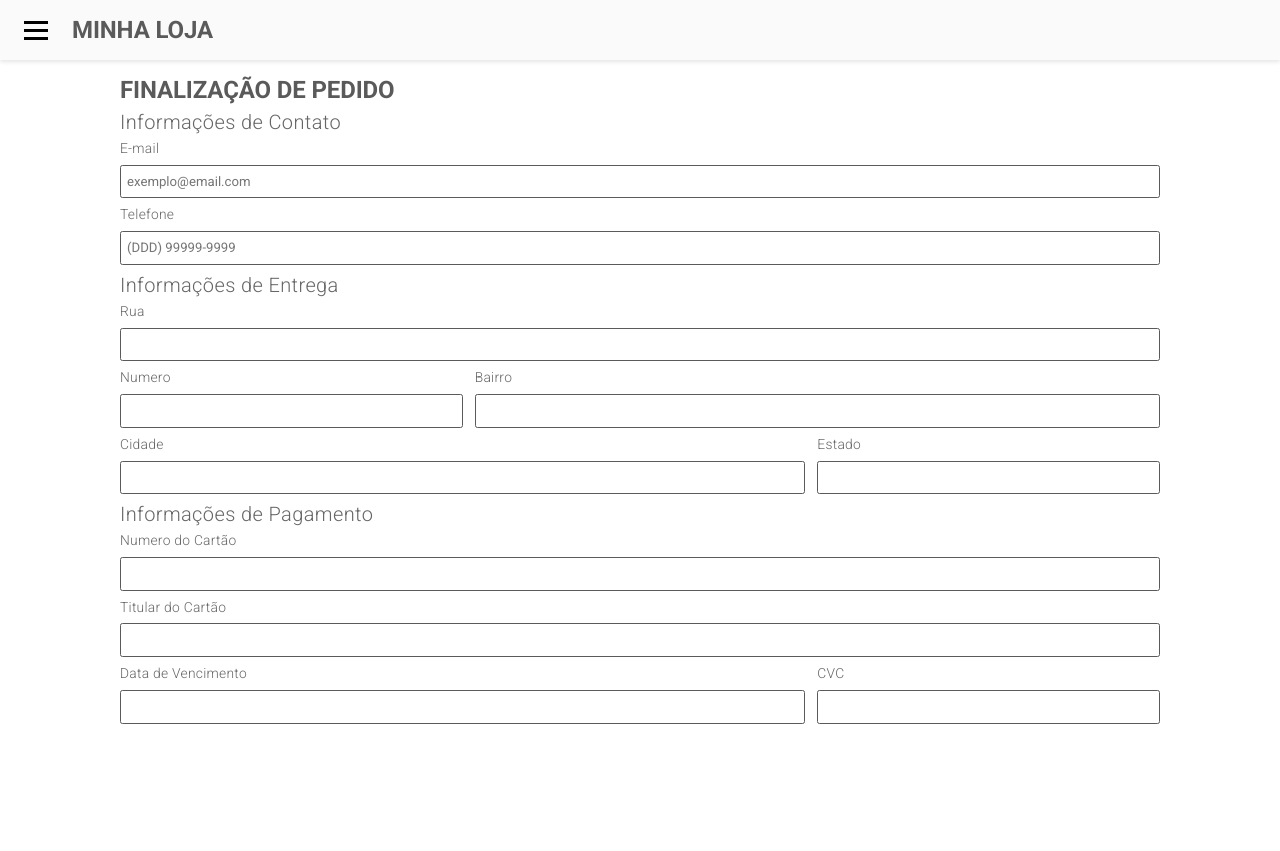
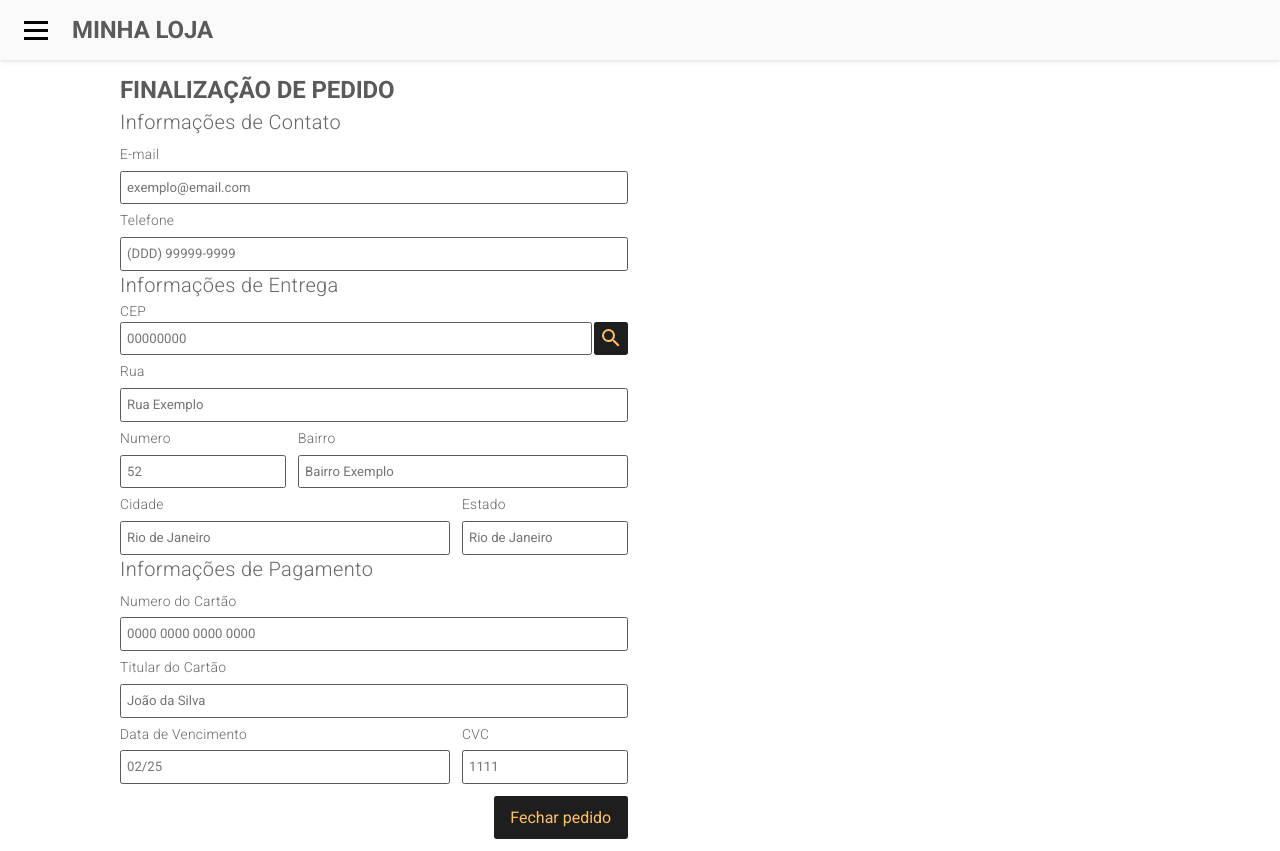
Before and after one commit to etiontdn/loja-frontend, a Nuxt app: page /checkout in a window 1280 px wide. Before the commit the page ends 800 px from the top, so only its background shows below. Built offline with nearby package versions, Linux system fonts and the light colour scheme.

Commit message:
adicionado cep automático

```diff
--- a/assets/less/main.less
+++ b/assets/less/main.less
@@ -8,3 +8,22 @@
   margin: 0 auto;
   width: 100%;
 }
+
+.botao {
+  padding: 0.8rem 1.4rem;
+  border: 0;
+  border-radius: 0.2rem;
+  background-color: @color-background-dark;
+  .texto();
+  color: @color-primary;
+
+  &:hover {
+    background-color: @color-primary;
+    color: @color-background-dark;
+  }
+
+  &:active {
+    position: relative;
+    transform: translateY(0.1rem);
+  }
+}
--- a/components/checkout/CheckoutForm.vue
+++ b/components/checkout/CheckoutForm.vue
@@ -17,60 +17,69 @@
         <CheckoutInputTexto
             label="Rua"
             nome="rua"
-            placeholder=""
+            placeholder="Rua Exemplo"
         ></CheckoutInputTexto>
         <div class="col-1-2">
             <CheckoutInputTexto
                 label="Numero"
                 nome="numero"
-                placeholder=""
+                placeholder="52"
             ></CheckoutInputTexto>
             <CheckoutInputTexto
                 label="Bairro"
                 nome="bairro"
-                placeholder=""
+                placeholder="Bairro Exemplo"
             ></CheckoutInputTexto>
         </div>
         <div class="col-2-1">
             <CheckoutInputTexto
                 label="Cidade"
                 nome="cidade"
-                placeholder=""
+                placeholder="Rio de Janeiro"
             ></CheckoutInputTexto>
             <CheckoutInputTexto
                 label="Estado"
                 nome="estado"
-                placeholder=""
+                placeholder="Rio de Janeiro"
             ></CheckoutInputTexto>
         </div>
         <h2 class="subtitulo">Informações de Pagamento</h2>
         <CheckoutInputTexto
             label="Numero do Cartão"
             nome="num-card"
-            placeholder=""
+            placeholder="0000 0000 0000 0000"
         ></CheckoutInputTexto>
         <CheckoutInputTexto
             label="Titular do Cartão"
             nome="titular-card"
-            placeholder=""
+            placeholder="João da Silva"
         ></CheckoutInputTexto>
         <div class="col-2-1">
             <CheckoutInputTexto
                 label="Data de Vencimento"
                 nome="data-card"
-                placeholder=""
+                placeholder="02/25"
             ></CheckoutInputTexto>
             <CheckoutInputTexto
                 label="CVC"
                 nome="cvc-card"
-                placeholder=""
+                placeholder="1111"
             ></CheckoutInputTexto>
+        </div>
+        <div class="botoes">
+        <CheckoutInputBotao></CheckoutInputBotao>
         </div>
     </div>
 </template>
 <style lang="less">
 .checkout-form {
     padding: 1rem;
+}
+
+.botoes {
+    display: flex;
+    flex-direction: column;
+    align-items: flex-end;
 }
 
 .col-1-2 {
@@ -85,4 +94,9 @@
     gap: 1rem;
 }
 
+.input-botao {
+    margin-top: 1rem;
+    flex: 0 0 auto;
+}
+
 </style>
--- a/components/checkout/input/CheckoutInputBotao.vue
+++ b/components/checkout/input/CheckoutInputBotao.vue
@@ -1,3 +1,3 @@
 <template>
-    <div></div>
+    <button class="input-botao botao" type="submit">Fechar pedido</button>
 </template>
--- a/components/checkout/input/CheckoutInputCEP.vue
+++ b/components/checkout/input/CheckoutInputCEP.vue
@@ -1,3 +1,54 @@
+<script setup>
+import cep from 'cep-promise';
+const emit = defineEmits(['cep']);
+const cepInput = ref("")
+
+const HandleClick = () => {
+    if (!ValidateCEP.value) {
+        return;
+    }
+    cep(cepInput.value).then((response) => {
+        emit('cep', response);
+    });
+}
+
+const ValidateCEP = computed(() => {
+    const regex = /^[0-9]{8}$/;
+    return regex.test(cepInput.value);
+});
+
+</script>
+
 <template>
-    <div></div>
+    <div class="input-cep">
+        <label class="label" for="cep">CEP</label>
+        <div class="button-row">
+            <input
+                v-model="cepInput"
+                class="input"
+                type="text"
+                id="cep"
+                placeholder="00000000"
+            />
+            <button class="botao">
+                <CheckoutInputCEPIcon @click="HandleClick"></CheckoutInputCEPIcon>
+            </button>
+        </div>
+    </div>
 </template>
+
+<style lang="less" scoped>
+.button-row {
+    display: grid;
+    grid-template-columns: 1fr 2.8rem;
+    gap: 2px;
+}
+.botao {
+    padding: 1px;
+    height: 2.8rem;
+    width: 2.8rem;
+    display: flex;
+    justify-content: center;
+    align-items: center;
+}
+</style>
--- /dev/null
+++ b/components/checkout/input/CheckoutInputCEPIcon.vue
@@ -0,0 +1,5 @@
+<template>
+	<svg xmlns="http://www.w3.org/2000/svg" width="24" height="24" viewBox="0 0 24 24">
+		<path fill="currentColor" d="M15.5 14h-.79l-.28-.27A6.47 6.47 0 0 0 16 9.5A6.5 6.5 0 1 0 9.5 16c1.61 0 3.09-.59 4.23-1.57l.27.28v.79l5 4.99L20.49 19zm-6 0C7.01 14 5 11.99 5 9.5S7.01 5 9.5 5S14 7.01 14 9.5S11.99 14 9.5 14" />
+	</svg>
+</template>
--- a/components/checkout/input/CheckoutInputTexto.vue
+++ b/components/checkout/input/CheckoutInputTexto.vue
@@ -17,6 +17,7 @@ const props = defineProps(["nome", "label", "placeholder"])
     .subtitulo();
     font-size: 1.15rem;
     margin-bottom: 0.5rem;
+    margin-top: 0.5rem;
 }
 
 .checkout-input {
@@ -30,6 +31,5 @@ const props = defineProps(["nome", "label", "placeholder"])
     border-radius: 0.2rem;
     .texto();
     font-size: 1.1rem;
-    margin-bottom: 0.5rem;
 }
 </style>
--- a/package.json
+++ b/package.json
@@ -11,6 +11,7 @@
   },
   "dependencies": {
     "@faker-js/faker": "^9.5.0",
+    "cep-promise": "^4.4.1",
     "less": "^4.2.2",
     "nuxt": "^3.15.4",
     "vue": "latest",
--- a/pages/checkout.vue
+++ b/pages/checkout.vue
@@ -4,5 +4,13 @@
 <template>
     <div class="container">
         <CheckoutForm></CheckoutForm>
+        <CheckoutCarrinho></CheckoutCarrinho>
     </div>
 </template>
+
+<style scoped lang="less">
+.container {
+    display: grid;
+    grid-template-columns: 1fr 1fr;
+}
+</style>
```
Also changed, not shown: 1 other file (tests, documents, lock files or other folders).
